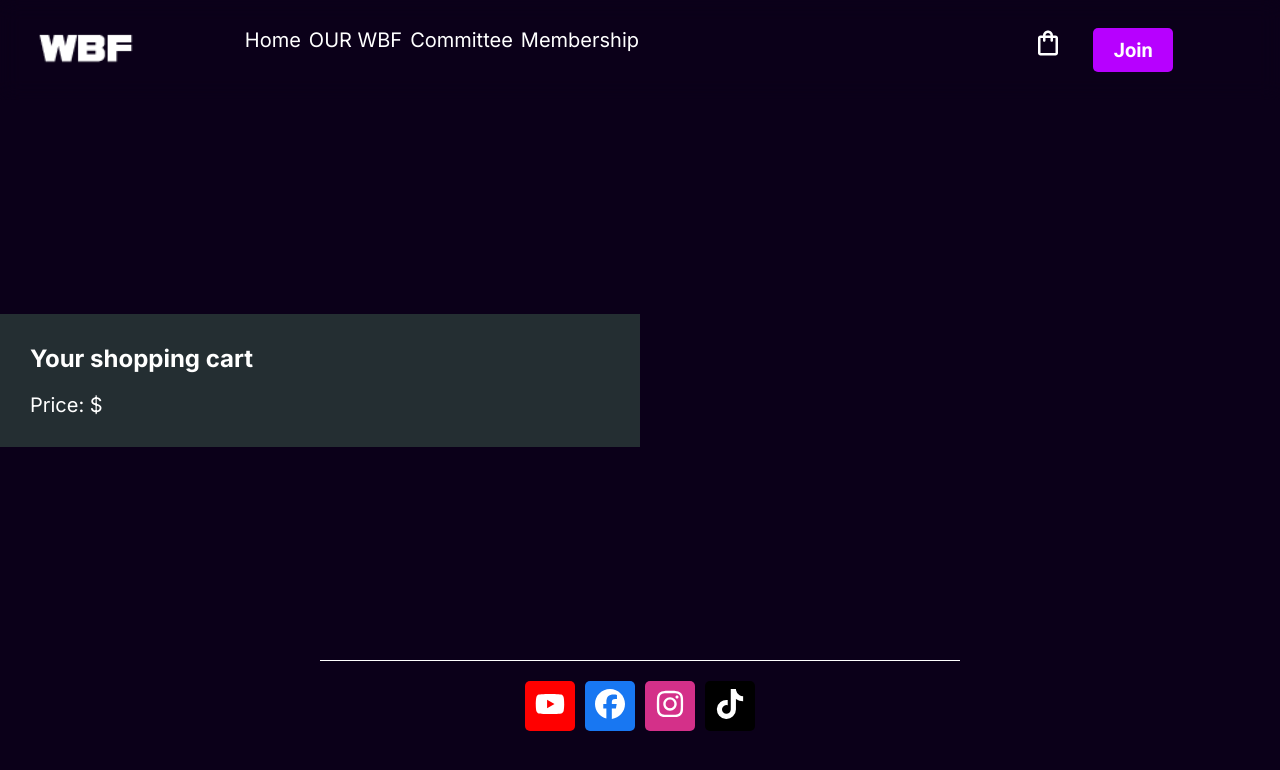
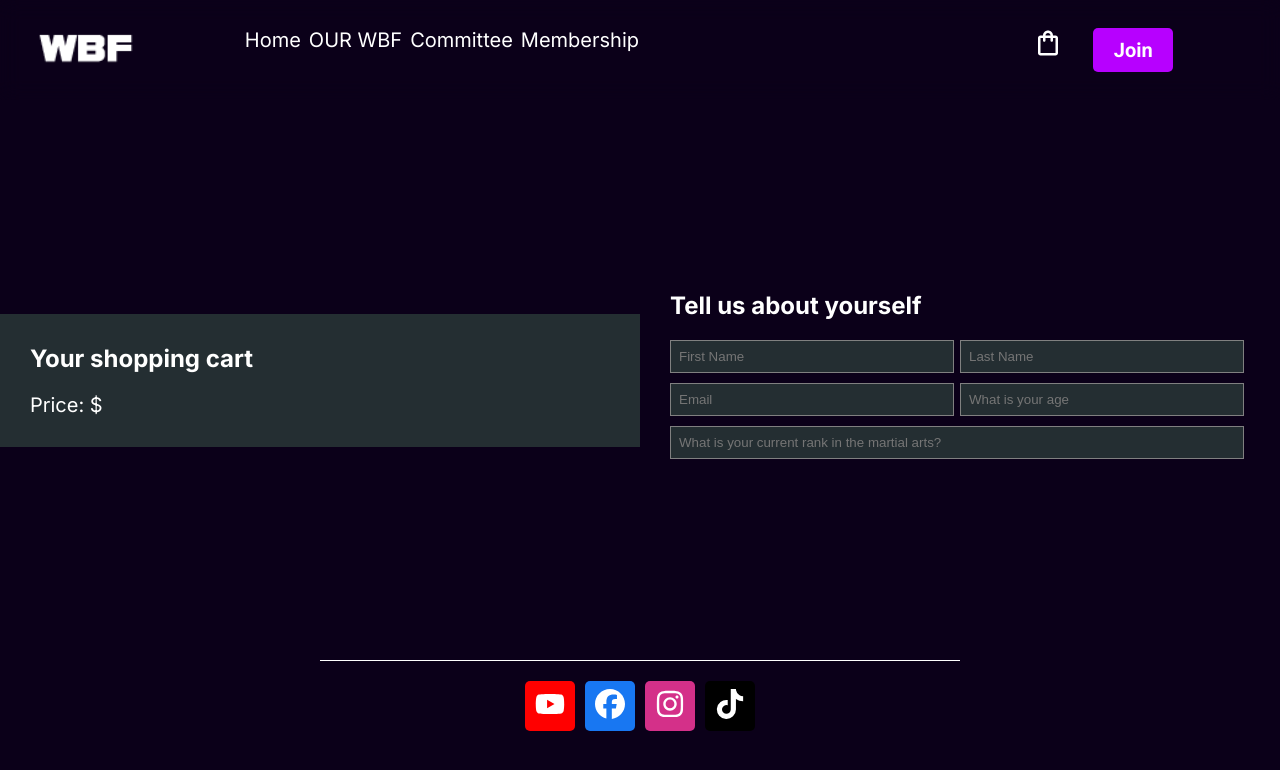
Before and after one commit to FerZva/world-bushido-federation-landingpage, a Next.js app: page /cart in a window 1280 px wide. Shown: the top 770 px of the page. Built offline with nearby package versions, Linux system fonts and the light colour scheme.

Commit message:
Adding a customer form

```diff
--- /dev/null
+++ b/src/app/api/Emails/sendEmail.js
@@ -0,0 +1,9 @@
+"use server";
+
+import { Resend } from 'resend'
+
+export const SendEmail = async(formData) => {
+    console.log("Running on server");
+    console.log(formData.get("SenderEmail"));
+    console.log(formData.get("Message"));
+}
--- a/src/app/cart/page.js
+++ b/src/app/cart/page.js
@@ -4,6 +4,7 @@ import Header from '../components/Header';
 import Footer from '../components/Footer';
 import '../styles/styles.scss'
 import { PayPalScriptProvider, PayPalButtons } from '@paypal/react-paypal-js';
+import { SendEmail } from '../api/emails/sendEmail'
 
 function Page({ searchParams }) {
 
@@ -24,6 +25,33 @@ function Page({ searchParams }) {
         </div>
 
         <div className='container_checkout-container_payment-method-container'>
+          <div className='container_checkout-container_payment-method-container_customerInformation'>
+            <form action={async (formData) => {
+              await SendEmail(formData);
+            }}>
+              <h2 className='container_checkout-container_payment-method-container_customerInformation_title'>Tell us about yourself</h2>
+              <input
+                type="text"
+                placeholder='First Name'
+                className='container_checkout-container_payment-method-container_customerInformation_input container_checkout-container_payment-method-container_customerInformation_inputname'/>
+              <input
+                type="text"
+                placeholder='Last Name'
+                className='container_checkout-container_payment-method-container_customerInformation_input container_checkout-container_payment-method-container_customerInformation_inputname'/>
+              <input
+                type="email"
+                placeholder='Email'
+                className='container_checkout-container_payment-method-container_customerInformation_input container_checkout-container_payment-method-container_customerInformation_inputemail'/>
+              <input
+                type="text"
+                placeholder='What is your age'
+                className='container_checkout-container_payment-method-container_customerInformation_input container_checkout-container_payment-method-container_customerInformation_inputage'/>
+              <input
+                type="text"
+                placeholder='What is your current rank in the martial arts?'
+                className='container_checkout-container_payment-method-container_customerInformation_input container_checkout-container_payment-method-container_customerInformation_inputrank'/>
+            </form>
+          </div>
           <PayPalScriptProvider
           options={{clientId: "Ad4TxMZhXM-A2adm1IMaZwbKDsdgHUD_MqO5pgdUXtf3R9oSedAWY5ByATwHvK2uBhV4ycCOKPeYAGY4"}}
           >
--- a/src/app/styles/styles.scss
+++ b/src/app/styles/styles.scss
@@ -712,6 +712,34 @@
 
         &_payment-method-container {
             padding: 30px;
+            &_customerInformation {
+                &_title {
+                    margin-bottom: 20px;
+                }
+                &_input {
+                    min-height: 30px;
+                    padding: 8px;
+                    background-color: hsla(200,16%,17%,1);
+                    border: 1px solid gray;
+                    color: white;
+                    margin-bottom: 10px;
+                }
+                &_inputname {
+                    width: 49%;
+                    margin-right: 1%;
+                }
+                &_inputemail {
+                    width: 49%;
+                    margin-right: 1%;
+                }
+                &_inputage {
+                    width: 49%;
+                    margin-right: 1%;
+                }
+                &_inputrank{
+                    width: 99%;
+                }
+            }
         }
 
         @media screen and (max-width: 1100px) {
```
Also changed, not shown: src/app/api/Emails/SendCustomerDetails.js (+18 -20 lines), src/app/page.js (+15 -7 lines), src/app/services/CxDetails-email-template.js (+7 -11 lines), 1 other file (tests, documents, lock files or other folders).
